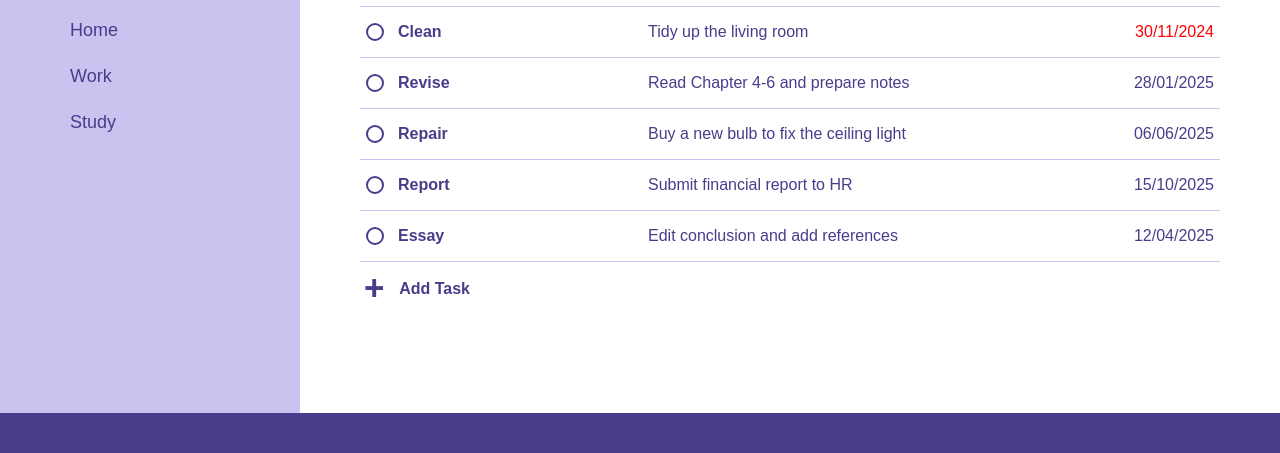
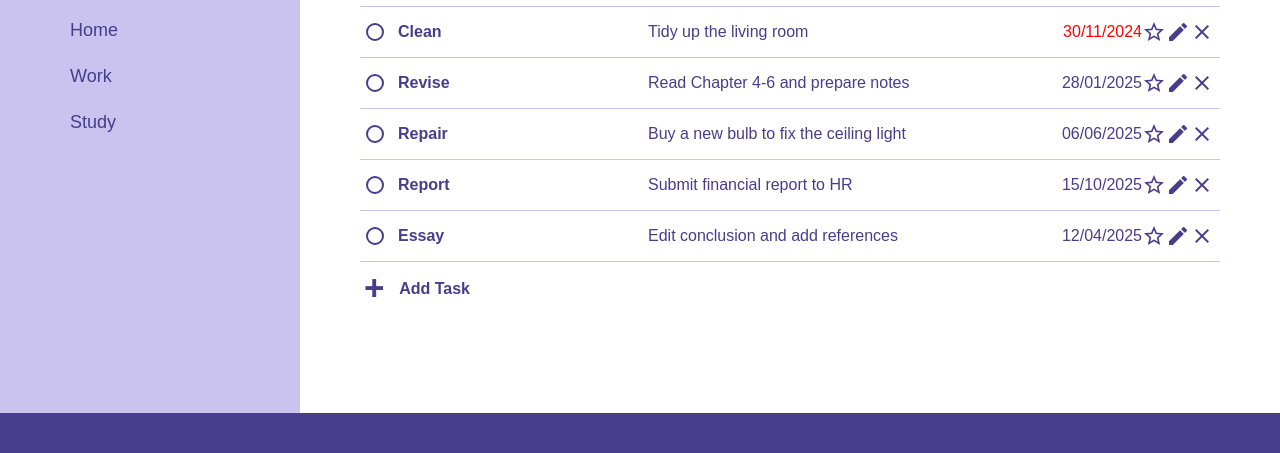
Before and after one commit to slabwu/todo-list, a website built with webpack: page src/template.html in a window 1280 px wide. Shown: the part 347-800 px from the top of the page. Built offline with nearby package versions, Linux system fonts and the light colour scheme.

Commit message:
Add task icons

```diff
--- a/src/helper.js
+++ b/src/helper.js
@@ -1,5 +1,6 @@
 import { Events } from "./pubsub";
 import { Projects } from "./project";
+import { add } from "date-fns";
 
 export function test(code) {
     console.log(code);
@@ -9,34 +10,38 @@ export function addElement(name, tag, target, className = undefined) {
     const element = document.createElement(`${tag}`);
     element.id = name;
     if (className) element.classList.add(className);
-    if (target === "body") {
-        document.body.appendChild(element);
-    } else {
-        document.getElementById(`${target}`).appendChild(element);
-    }
+    appendElement(element, target);
 }
 
 export function addTextElement(name, tag, target, className = undefined) {
     const element = document.createElement(`${tag}`);
     element.textContent = name;
     element.classList.add(`${className}`);
-    if (target === "body") {
-        document.body.appendChild(element);
-    } else {
-        document.getElementById(`${target}`).appendChild(element);
-    }
+    appendElement(element, target);
 }
 
 export function addButton(name, target, fn) {
     const element = document.createElement("button");
     element.textContent = name;
     element.id = `${camelCase(name)}Btn`;
+    appendElement(element, target);
+    element.addEventListener("click", (e) => {fn(e)});
+}
+
+export function addIcon(name, target, fn = undefined) {
+    const element = document.createElement("i");
+    element.classList.add("material-icons");
+    element.textContent = name;
+    appendElement(element, target);
+   if (fn) element.addEventListener("click", (e) => {fn(e)});
+}
+
+function appendElement(element, target) {
     if (target === "body") {
         document.body.appendChild(element);
     } else {
         document.getElementById(`${target}`).appendChild(element);
     }
-    element.addEventListener("click", (e) => {fn(e)});
 }
 
 export function addCheckbox(task, target) {
--- a/src/render.js
+++ b/src/render.js
@@ -1,5 +1,5 @@
 import { Events } from "./pubsub";
-import { test, addElement, addTextElement, addButton, deleteElementsFrom, camelCase, addCheckbox, overdue, filterTasks } from "./helper";
+import { test, addElement, addTextElement, addButton, deleteElementsFrom, camelCase, addCheckbox, overdue, filterTasks, addIcon } from "./helper";
 import { Tasks } from "./task";
 import { Project, Projects } from "./project";
 import { TaskDialog } from "./dialog";
@@ -59,9 +59,9 @@ class Renderer {
             addTextElement(task.date, "p", taskContainer, "date");
             addElement("divider", "div", "taskList", "divider");
 
-            // addButton("star", taskContainer, () => {});
-            // addButton("pencil", taskContainer, () => {});
-            // addButton("delete", taskContainer, () => {});
+            addIcon("star_outline", taskContainer, () => {});
+            addIcon("edit", taskContainer, () => {});
+            addIcon("close", taskContainer, () => {});
 
             let elements = [...document.getElementById(`${taskContainer}`).children];
 
--- a/src/styles.css
+++ b/src/styles.css
@@ -2,7 +2,10 @@
     --light: rgb(202, 195, 240);
     --mid: rgb(181, 172, 233);
     --dark: darkslateblue;
-  }
+}
+
+
+
 
 
 body {
--- a/src/template.html
+++ b/src/template.html
@@ -3,6 +3,7 @@
 <head>
     <meta charset="UTF-8">
     <meta name="viewport" content="width=device-width, initial-scale=1.0">
+    <link href="https://fonts.googleapis.com/css?family=Material+Icons|Material+Icons+Outlined|Material+Icons+Two+Tone|Material+Icons+Round|Material+Icons+Sharp" rel="stylesheet">
     <title>To Do</title>
 </head>
 <body>
```
